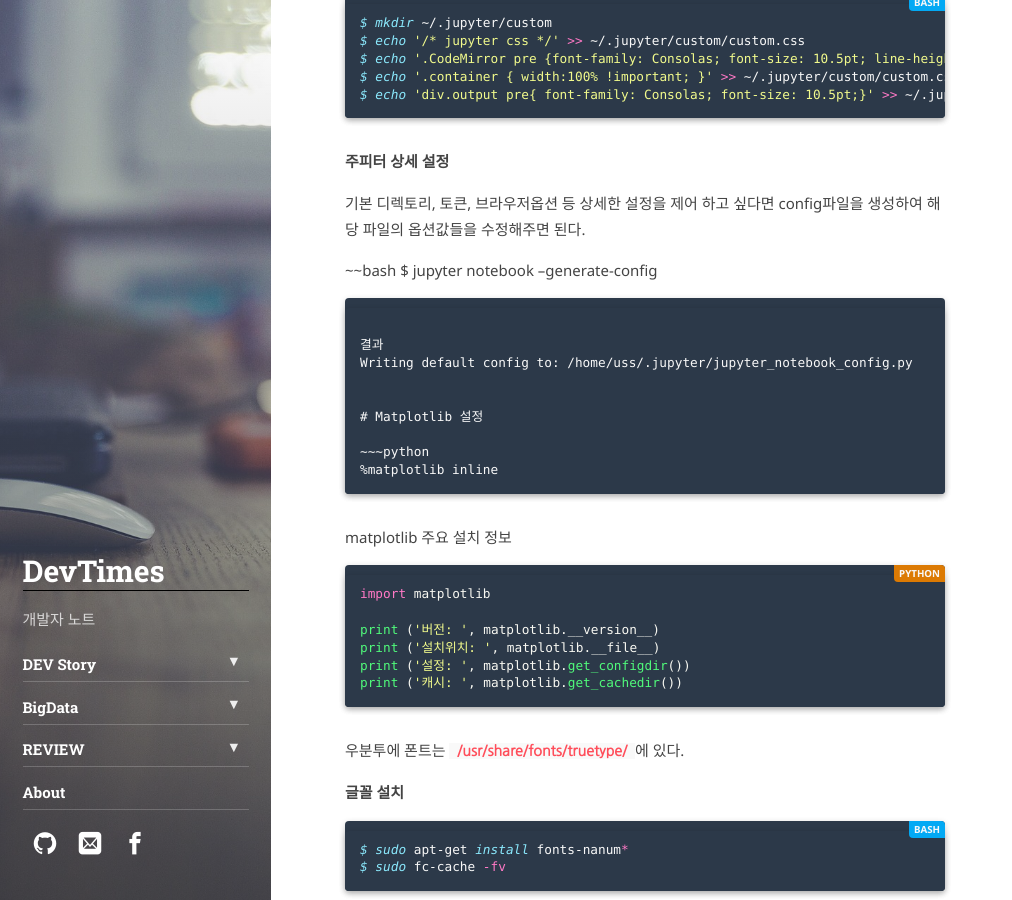
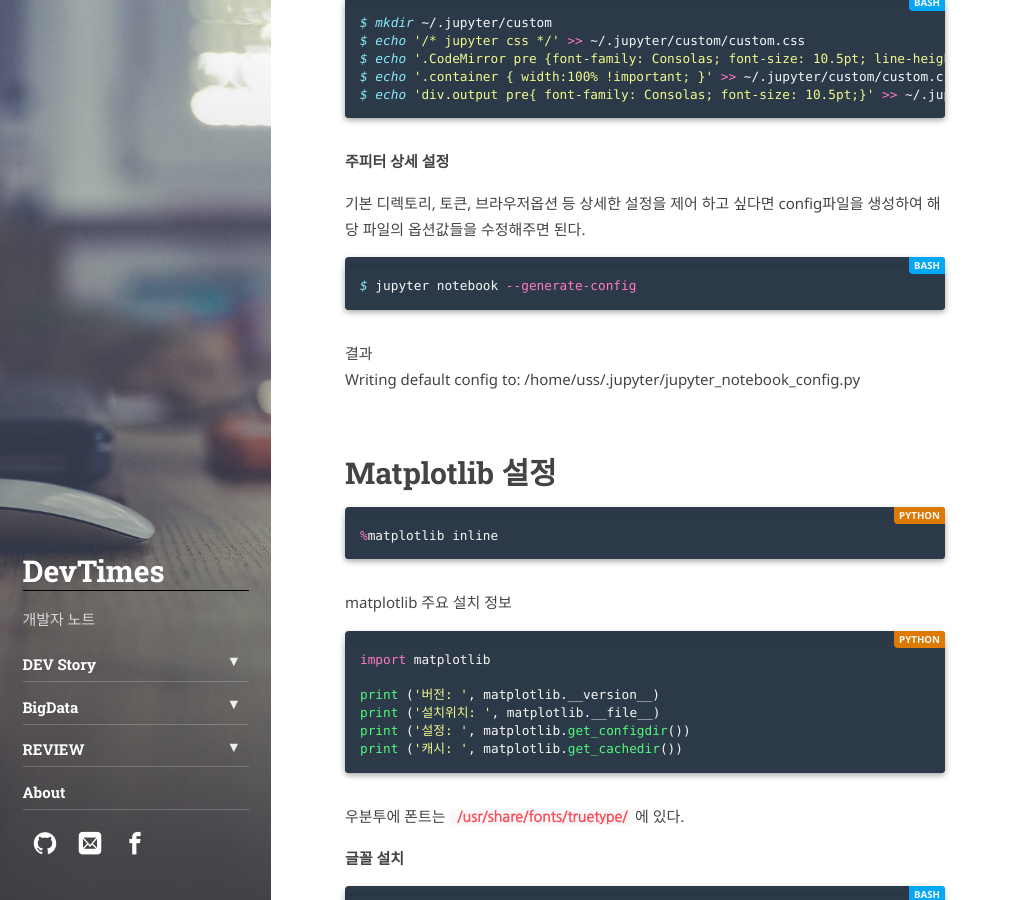
Before and after one commit to winuss/jekyll-blog, a Jekyll site: the page built from _posts/2018-02-16-jupyter.md, in a window 1280 px wide and 900 px high, scrolled down 4556 px. Shown: the whole window, without its empty margins (0-1012 px from the left). Built offline with Jekyll 4.4.1, drawn with Linux system fonts in a browser that asks for light colours; some web fonts are replaced.

Commit message:
no message

```diff
--- a/_posts/2018-02-16-jupyter.md
+++ b/_posts/2018-02-16-jupyter.md
@@ -131,11 +131,11 @@ $ echo 'div.output pre{ font-family: Consolas; font-size: 10.5pt;}' >> ~/.jupyte
 
 기본 디렉토리, 토큰, 브라우저옵션 등 상세한 설정을 제어 하고 싶다면 config파일을 생성하여 해당 파일의 옵션값들을 수정해주면 된다.
 
-~~bash
+~~~bash
 $ jupyter notebook --generate-config
 ~~~
 
-결과
+결과<br>
 Writing default config to: /home/uss/.jupyter/jupyter_notebook_config.py
 
 
```
